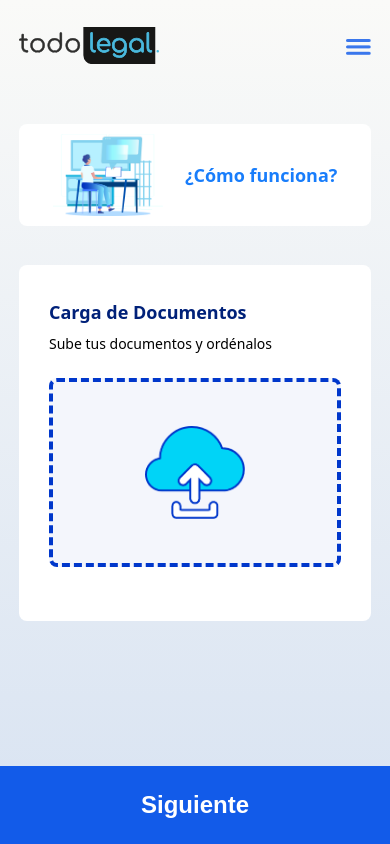
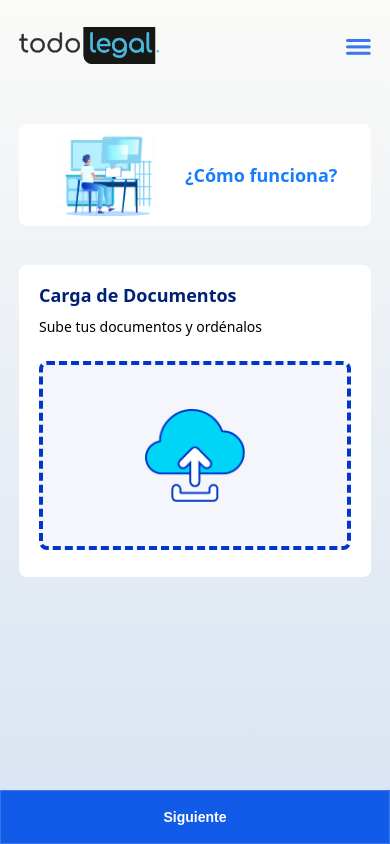
Before and after one commit to dkg-0717/todo-legal, a Vue app: page / in a window 390 px wide. Built offline with nearby package versions, Linux system fonts and the light colour scheme.

Commit message:
Ajuste de estilos y validaciones en fileUpload

```diff
--- a/src/assets/css/fileupload.css
+++ b/src/assets/css/fileupload.css
@@ -12,9 +12,17 @@
   margin-inline: auto;
 }
 
+.files_uploaded_container .upload-image {
+  display: none;
+}
+
 .txt-drop-files {
   font-size: 1.6rem;
   margin-block-start: 3.6rem;
+}
+
+.over-bg {
+  background: rgba(58, 119, 236, 0.5);
 }
 
 .btn-add-new {
@@ -97,7 +105,42 @@
     margin-block-start: 2.5rem;
   }
 
+  .files_uploaded_container {
+    padding: 2.0rem 1.3rem 4.0rem;
+  }
+
+  .files_uploaded_container .upload-image {
+    display: block;
+  }
+
+  .pdf_items_container {
+    margin-block-start: 2.0rem;
+    margin-block-end: 0;
+  }
+
   .txt-drop-files {
     display: none;
   }
+
+  .pdf-item-name {
+    font-size: 1.4rem;
+    border-right: none;
+    padding: 0 1.2rem;
+  }
+
+  .btn-add-new {
+    padding: 0;
+    font-size: 1.2rem;
+    border-right: none;
+  }
+
+  .txt-max {
+    font-size: 1.1rem;
+  }
+
+  .pdf-file-item {
+    gap: 1.3rem;
+    padding: 1.0rem;
+  }
+
 }
--- a/src/components/Stepper/FileUpload/FileUpload.vue
+++ b/src/components/Stepper/FileUpload/FileUpload.vue
@@ -1,7 +1,8 @@
 <template>
-  <section class="fileupload_container" @dragover="$event => $event.preventDefault()" @drop="filesSaved('drag', $event)"
-    v-show="files.length == 0">
-    <img class="upload-image" src="../../../assets/images/upload.png" alt="">
+  <section class="fileupload_container" :class="{ 'over-bg': isOver }" @dragover="setColorContainer"
+    @dragleave="isOver = false" @drop="filesSaved('drag', $event)" v-show="files.length == 0">
+    <img class="upload-image pointer" src="../../../assets/images/upload.png" alt="Imagen para subir archivos"
+      @click="inputRef">
     <p class="txt-drop-files txt-center">Arrastra y suelta tus documentos aquí o <span class="txt-find-files"
         @click="inputRef">Buscar
         Archivo.</span></p>
@@ -9,6 +10,8 @@
       @change="filesSaved('input', $event)">
   </section>
   <section class="files_uploaded_container" v-if="files.length != 0">
+    <img class="upload-image pointer" src="../../../assets/images/upload.png" alt="Imagen para subir archivos"
+      @click="inputRef">
     <ul class="pdf_items_container" v-if="files.length > 0">
       <li class="pdf-file-item" v-for="(file, index) in files">
         <img class="move-icon" src="../../../assets/images/upload-move-icon.png" />
@@ -35,6 +38,7 @@ import { storeToRefs } from 'pinia';
 import { useStepperStore } from '@/stores/stepper';
 import { ref, watch } from 'vue'
 
+let isOver = ref(false)
 let showAlert = ref(false)
 let files = ref([])
 let input = ref(null)
@@ -74,6 +78,11 @@ const inputRef = () => {
   input.value.click()
 }
 
+const setColorContainer = ($event) => {
+  $event.preventDefault()
+  isOver.value = true
+}
+
 </script>
 
 <style>
--- a/src/components/Stepper/steps/StepOne.vue
+++ b/src/components/Stepper/steps/StepOne.vue
@@ -8,13 +8,18 @@
     <section class="section section-2">
       <section>
         <p class="txt-upload-docs">
-          <img @click="removeFiles" src="../../../assets/images/icon-navigation.svg" v-show="hasFiles">
+          <img class="remove-files-image" @click="removeFiles" src="../../../assets/images/icon-navigation.svg"
+            v-show="hasFiles">
           Carga de Documentos
         </p>
         <p class="txt-docs-ordered">Sube tus documentos y ordénalos</p>
       </section>
       <FileUpload />
-      <button class="next-button" @click="stepperStore.setIncrementIndex()">Siguiente</button>
+      <div class="buttons_container">
+        <button class="back-button pointer" @click="stepperStore.setHasFiles(false)"
+          v-if="hasFiles && mqLarge.matches">Regresar</button>
+        <button class="next-button pointer" @click="stepperStore.setIncrementIndex()">Siguiente</button>
+      </div>
     </section>
   </main>
 </template>
@@ -23,6 +28,8 @@
 import { storeToRefs } from 'pinia';
 import { useStepperStore } from '@/stores/stepper';
 import FileUpload from '../FileUpload/FileUpload.vue'
+
+const mqLarge = window.matchMedia('(max-width: 600px)');
 
 const stepperStore = useStepperStore()
 const { hasFiles } = storeToRefs(stepperStore)
@@ -58,6 +65,7 @@ const removeFiles = () => {
   justify-content: space-around;
   flex-direction: column;
 }
+
 
 .desktop-image {
   max-width: 700px;
@@ -117,11 +125,42 @@ const removeFiles = () => {
     justify-content: space-around;
   }
 
-  .section .next-button {
+  .section-2 {
+    padding: 1.8rem 2.0rem 2.7rem;
+  }
+
+  .section .buttons_container {
     position: fixed;
     bottom: 0;
     left: 0;
     right: 0;
+    border-radius: 0;
+  }
+
+  .buttons_container {
+    display: flex;
+    border: 1px solid var(--lightBlue);
+
+    .back-button,
+    .next-button {
+      border: 0;
+      font-size: 1.4rem;
+      border-radius: 0;
+      padding: 1.8rem 4.6rem;
+    }
+
+    .back-button {
+      color: var(--lightBlue);
+      flex-grow: 1;
+    }
+
+    .next-button {
+      flex-grow: 1;
+    }
+  }
+
+  .section .next-button {
+    margin-block-start: 0;
     border-radius: 0;
   }
 
@@ -142,5 +181,9 @@ const removeFiles = () => {
   .txt-docs-ordered {
     font-size: 1.4rem;
   }
+
+  .remove-files-image {
+    display: none;
+  }
 }
 </style>
```
